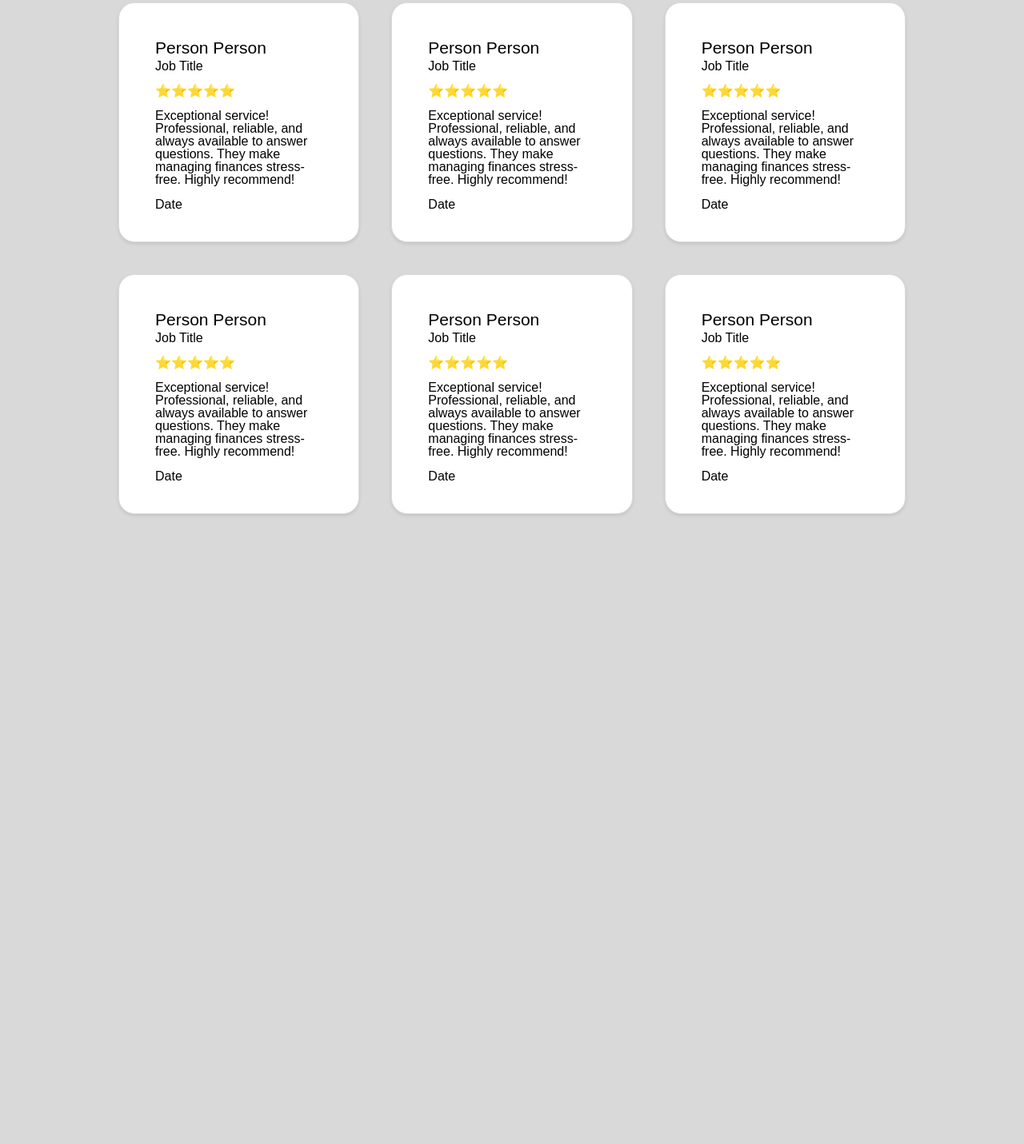
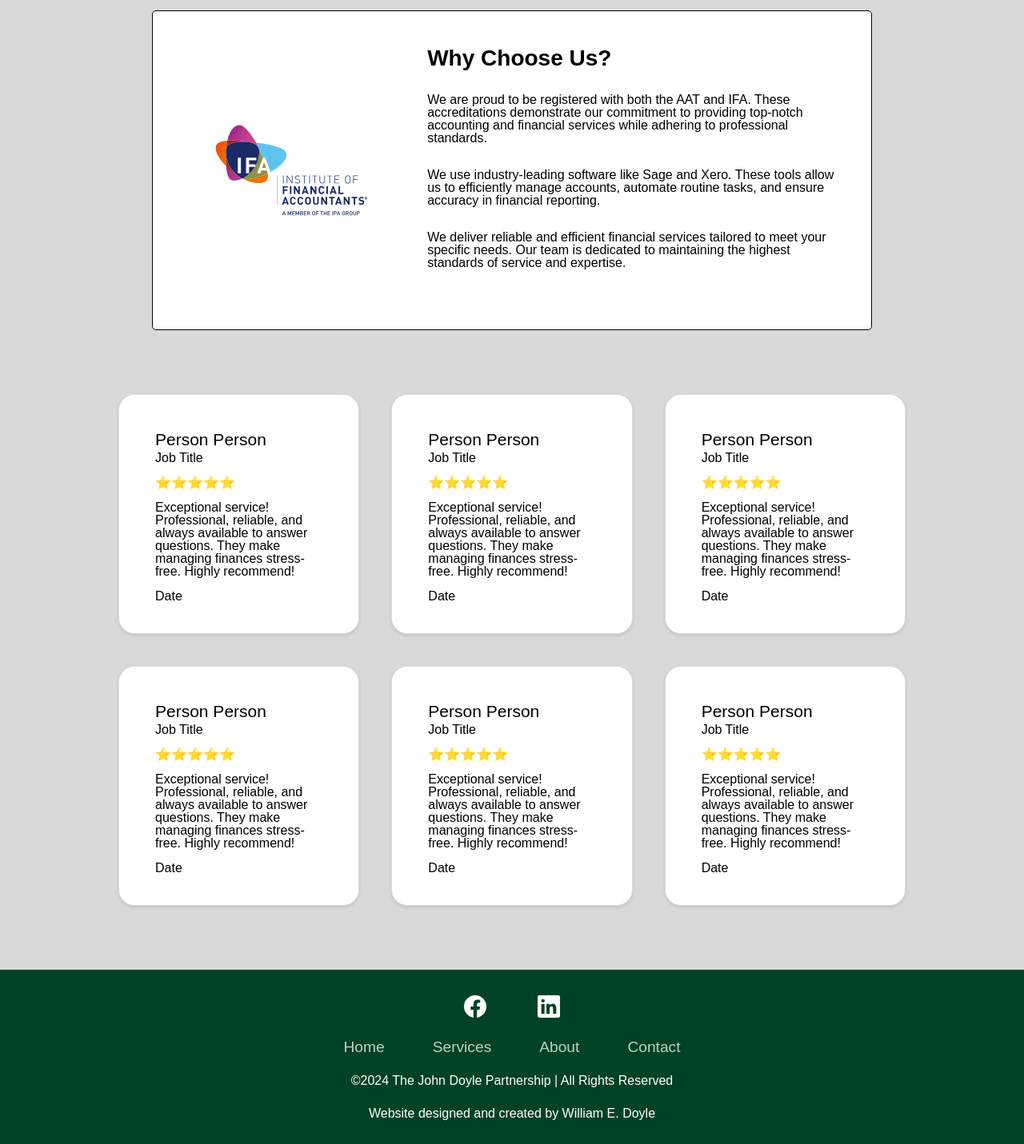
Before and after one commit to WDoyle123/jdp-website, a plain HTML site: page index.html in a window 1280 px wide. Shown: the part 2235-3666 px from the top of the page at 80% size. Before the commit the page ends 2958 px from the top, so only its background shows below. Drawn offline with nearby package versions, Linux system fonts and the light colour scheme; a web font is replaced by a local one.

Commit message:
feat: footer + accreddited section

```diff
--- a/index.html
+++ b/index.html
@@ -1,13 +1,14 @@
 <!doctype html>
 <html lang="en">
-
   <head>
     <meta charset="UTF-8" />
     <meta name="viewport" content="width=device-width, initial-scale=1.0" />
     <title>The John Doyle Partnership</title>
     <link rel="stylesheet" href="styles.css" />
-  <link href="https://fonts.googleapis.com/css2?family=REM:ital,wght@0,100..900;1,100..900&display=swap"
-    rel="stylesheet" />
+    <link
+      href="https://fonts.googleapis.com/css2?family=REM:ital,wght@0,100..900;1,100..900&display=swap"
+      rel="stylesheet"
+    />
     <link rel="preload" as="image" href="static/people.svg" />
     <link rel="preload" as="image" href="static/tax-return.svg" />
     <link rel="preload" as="image" href="static/bookkeeper.svg" />
@@ -17,7 +18,7 @@
   </head>
 
   <body>
-  <div class="top-container">
+    <div id="top-container" class="top-container">
       <nav>
         <ul>
           <li><a href="#">About</a></li>
@@ -42,7 +43,7 @@
           <p>Rated ⭐️⭐️⭐️⭐️⭐️ on Google Reviews</p>
         </div>
       </div>
-    <div class="container service-container">
+      <div id="service-container" class="container service-container">
         <div class="service-container-left">
           <div class="service-container-top-left">
             <div class="service-heading">
@@ -77,7 +78,7 @@
       </div>
     </div>
 
-  <div class="container job-container">
+    <div id='job-container' class="container job-container">
       <div class="job-nav">
         <div id="payroll" class="job-nav-item">
           <img id="payroll-img" class="job-nav-img" src="static/pension.svg" />
@@ -88,7 +89,11 @@
           <p class="job-nav-title">Tax Returns</p>
         </div>
         <div id="bookkeeping" class="job-nav-item">
-        <img id="bookkeeping-img" class="job-nav-img" src="static/bookkeeping.svg" />
+          <img
+            id="bookkeeping-img"
+            class="job-nav-img"
+            src="static/bookkeeping.svg"
+          />
           <p class="job-nav-title">Bookkeeping</p>
         </div>
         <div id="vat" class="job-nav-item">
@@ -96,11 +101,19 @@
           <p class="job-nav-title">VAT Returns</p>
         </div>
         <div id="self-assessment" class="job-nav-item">
-        <img id="self-assessment-img" class="job-nav-img" src="static/self-assessment.svg" />
+          <img
+            id="self-assessment-img"
+            class="job-nav-img"
+            src="static/self-assessment.svg"
+          />
           <p class="job-nav-title">Self Assessment</p>
         </div>
         <div id="accounts" class="job-nav-item">
-        <img id="accounts-img" class="job-nav-img" src="static/accounts.svg" />
+          <img
+            id="accounts-img"
+            class="job-nav-img"
+            src="static/accounts.svg"
+          />
           <p class="job-nav-title">Accounts</p>
         </div>
       </div>
@@ -109,7 +122,7 @@
       </div>
     </div>
 
-  <div class="container contact-container">
+    <div id="contact-container" class="container contact-container">
       <div class="contact-title">
         Join us at The John Doyle Partnership Today.
       </div>
@@ -130,6 +143,40 @@
         <div class="contact-right">
           <button class="contact-button">Contact</button>
         </div>
+      </div>
+    </div>
+
+    <div id="certs-container" class="container certs-container">
+      <div class="certs-left">
+        <button id="left-button" class="hidden left-button cert-button">
+          &#10094;
+        </button>
+        <img id="aat" class="certs-img" src="/static/aat-logo.svg" />
+        <img id="ifa" class="hidden certs-img" src="/static/ifa-logo.svg" />
+        <img id="sage" class="hidden certs-img" src="/static/sage-logo.svg" />
+        <img id="xero" class="hidden certs-img" src="/static/xero-logo.svg" />
+        <button id="right-button" class="hidden right-button cert-button">
+          &#10095;
+        </button>
+      </div>
+      <div class="certs-right">
+        <div class="certs-title">Why Choose Us?</div>
+        <p>
+          We are proud to be registered with both the AAT and IFA. These
+          accreditations demonstrate our commitment to providing top-notch
+          accounting and financial services while adhering to professional
+          standards.
+        </p>
+        <p>
+          We use industry-leading software like Sage and Xero. These tools allow
+          us to efficiently manage accounts, automate routine tasks, and ensure
+          accuracy in financial reporting.
+        </p>
+        <p>
+          We deliver reliable and efficient financial services tailored to meet
+          your specific needs. Our team is dedicated to maintaining the highest
+          standards of service and expertise.
+        </p>
       </div>
     </div>
 
@@ -202,8 +249,43 @@
       </div>
     </div>
 
+    <footer class="footer">
+      <ul class="social-icon">
+        <li class="social-icon__item">
+          <a class="social-icon__link" href="#">
+            <ion-icon name="logo-facebook"></ion-icon>
+          </a>
+        </li>
+        <li class="social-icon__item">
+          <a class="social-icon__link" href="#">
+            <ion-icon name="logo-linkedin"></ion-icon>
+          </a>
+        </li>
+      </ul>
+      <ul class="menu">
+        <li class="menu__item">
+          <a class="menu__link" href="#top-container">Home</a>
+        </li>
+        <li class="menu__item">
+          <a class="menu__link" href="#job-container">Services</a>
+        </li>
+        <li class="menu__item">
+          <a class="menu__link" href="#certs-container">About</a>
+        </li>
+        <li class="menu__item">
+          <a class="menu__link" href="#contact-container">Contact</a>
+        </li>
+      </ul>
+      <p>&copy;2024 The John Doyle Partnership | All Rights Reserved</p>
+      <p>Website designed and created by William E. Doyle</p>
+    </footer>
+
+    <script
+      type="module"
+      src="https://unpkg.com/ionicons@5.5.2/dist/ionicons/ionicons.esm.js"
+    ></script>
     <script src="scripts/service-menu.js"></script>
     <script src="scripts/container-fade.js"></script>
+    <script src="scripts/img-switcher.js"></script>
   </body>
-
 </html>
--- /dev/null
+++ b/scripts/img-switcher.js
@@ -0,0 +1,38 @@
+document.addEventListener("DOMContentLoaded", function () {
+  const leftArrow = document.getElementById('left-button');
+  const rightArrow = document.getElementById('right-button');
+  const aatImg = document.getElementById('aat');
+  const ifaImg = document.getElementById('ifa');
+  const sageImg = document.getElementById('sage');
+  const xeroImg = document.getElementById('xero');
+
+
+  let activeImg = aatImg;
+
+  function imgSwap(direction) {
+    const imgs = [aatImg, ifaImg, sageImg, xeroImg];
+
+    const currentIndex = imgs.indexOf(activeImg);
+    let nextIndex;
+
+    if (direction === 'left') {
+      nextIndex = (currentIndex - 1 + imgs.length) % imgs.length;
+    } else if (direction === 'right') {
+      nextIndex = (currentIndex + 1) % imgs.length;
+    }
+
+    imgs.forEach((img, index) => {
+      if (index === nextIndex) {
+        img.classList.remove('hidden');
+        activeImg = img;
+      } else {
+        img.classList.add('hidden');
+      }
+    });
+  }
+
+  leftArrow.addEventListener('click', () => imgSwap('left'));
+  rightArrow.addEventListener('click', () => imgSwap('right'));
+
+  setInterval(() => imgSwap('right'), 5000);
+});
--- a/styles.css
+++ b/styles.css
@@ -10,6 +10,7 @@ html,
 body {
   width: 100%;
   overflow-x: hidden;
+  scroll-behavior: smooth;
 }
 
 body {
@@ -130,7 +131,6 @@ a {
   flex-wrap: wrap;
   margin-top: 5vh;
   z-index: 100;
-
 }
 
 .service-container-left {
@@ -303,6 +303,86 @@ a {
   opacity: 0.8;
 }
 
+.certs-container {
+  background-color: white;
+  border: 1px solid black;
+  border-radius: 5px;
+  margin: 0 auto;
+  margin-top: 30px;
+  margin-bottom: 60px;
+  display: flex;
+  max-width: 900px;
+  width: 80%;
+  height: 25rem;
+  align-items: center;
+}
+
+.certs-container .certs-left {
+  width: 40%;
+  display: flex;
+  justify-content: space-around;
+  align-items: center;
+}
+
+.certs-container img {
+  height: 250px;
+}
+
+.certs-container .cert-button {
+  background-color: darkgreen;
+  color: white;
+  border: none;
+  border-radius: 50%;
+  width: 30px;
+  height: 30px;
+  font-size: 1rem;
+  display: flex;
+  align-items: center;
+  justify-content: center;
+  cursor: pointer;
+  transition: transform 0.2s ease-in-out;
+}
+
+.left-button {
+  margin-left: 20px;
+}
+
+.right-button {
+  margin-right: 20px;
+}
+
+.certs-container .cert-button:hover {
+  transform: scale(1.1);
+  background-color: darkgreen;
+}
+
+.certs-container .cert-button:active {
+  transform: scale(0.95);
+}
+
+.certs-container .hidden {
+  display: none;
+}
+
+.certs-container .certs-right {
+  width: 60%;
+  margin-right: 40px;
+}
+
+.certs-container .certs-right .certs-title {
+  font-size: 28px;
+  font-weight: 700;
+  margin-bottom: 30px;
+}
+
+.certs-container .certs-right p {
+  margin-bottom: 30px;
+}
+
+.certs-container .certs-img {
+  width: 60%;
+}
+
 .job-container {
   width: 80%;
   max-width: 1200px;
@@ -424,10 +504,73 @@ h2 {
 .container {
   opacity: 0;
   transform: translateY(40px);
-  transition: opacity 0.6s ease-in, transform 0.6s ease;
+  transition:
+    opacity 0.6s ease-in,
+    transform 0.6s ease;
 }
 
 .container.visible {
   opacity: 1;
-  transform:translateY(0);
+  transform: translateY(0);
 }
+
+.footer {
+  position: relative;
+  width: 100%;
+  background-color: #004225;
+  min-height: 100px;
+  padding: 20px 50px;
+  display: flex;
+  justify-content: center;
+  align-items: center;
+  flex-direction: column;
+}
+
+.social-icon,
+.menu {
+  position: relative;
+  display: flex;
+  justify-content: center;
+  align-items: center;
+  margin: 10px 0;
+  flex-wrap: wrap;
+}
+
+.social-icon__item,
+.menu__item {
+  list-style: none;
+}
+
+.social-icon__link {
+  font-size: 2rem;
+  color: #fff;
+  margin: 0 10px;
+  display: inline-block;
+  transition: 0.5s;
+}
+
+.social-icon__link:hover {
+  transform: translateY(-10px);
+}
+
+.menu__link {
+  font-size: 1.2rem;
+  color: #fff;
+  margin: 0 10px;
+  display: inline-block;
+  transition: 0.5s;
+  text-decoration: none;
+  opacity: 0.75;
+  font-weight: 300;
+}
+
+.menu__link:hover {
+  opacity: 1;
+}
+
+.footer p {
+  color: #fff;
+  margin: 15px 0 10px 0;
+  font-size: 1rem;
+  font-weight: 300;
+}
```
Also changed, not shown: static/aat-logo.svg (added), static/ifa-logo.svg (added), static/sage-logo.svg (added), static/xero-logo.svg (added). Lines whose indentation alone changed are shown as unchanged.
